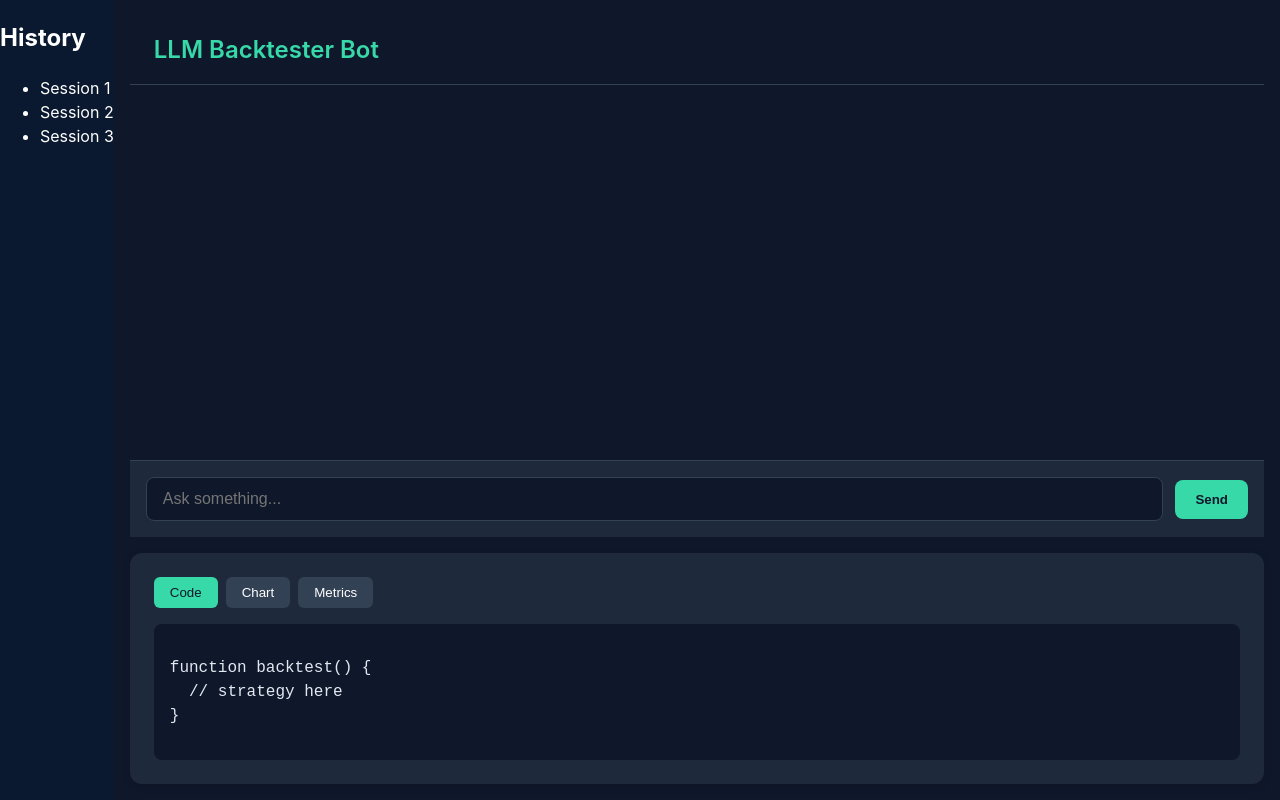
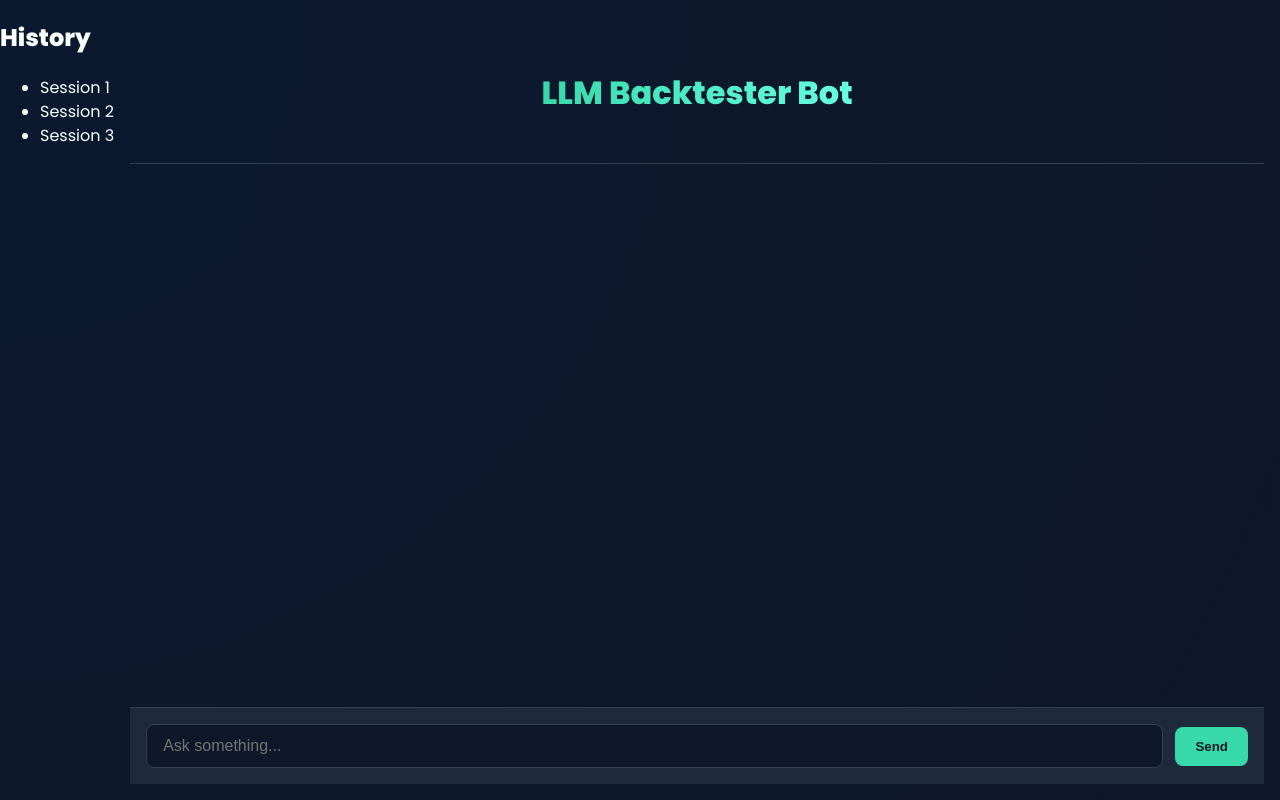
Before and after one commit to archakamk/FinTrack, a React (Vite) app: page / in a window 1280 px wide. Built offline with nearby package versions, Linux system fonts and the light colour scheme.

Commit message:
refactor: update component imports and enhance styling for better readability

```diff
--- a/src/App.tsx
+++ b/src/App.tsx
@@ -1,8 +1,8 @@
 import { useState } from 'react'
-import ChatInput from './components/ChatInput'
+import ChatInput from './components/chatinput'
 import MessageBubble from './components/MessageBubble'
 import History from './components/History'
-import Metrics from './components/Metrics'
+// import Metrics from './components/Metrics' // Temporarily hidden
 import Spinner from './components/Spinner'
 import './styles/App.css'
 
@@ -23,7 +23,9 @@ function App() {
     <div className="app-container">
       <History />
       <main className="main-panel">
-        <header className="top-bar">LLM Backtester Bot</header>
+        <header className="top-bar">
+          <h1 className="title">LLM Backtester Bot</h1>
+        </header>
         <div className="chat-area">
           {messages.map((msg, i) => (
             <MessageBubble key={i} role={msg.role} text={msg.text} />
@@ -31,7 +33,7 @@ function App() {
           {loading && <Spinner />}
         </div>
         <ChatInput onSend={handleSend} />
-        <Metrics />
+        {/* <Metrics /> */}
       </main>
     </div>
   )
--- a/src/styles/App.css
+++ b/src/styles/App.css
@@ -1,9 +1,10 @@
 .app-container {
   display: flex;
   height: 100vh;
-  background-color: #0a192f;
+  background: radial-gradient(circle at top left, #0a192f 0%, #0f172a 100%);
   color: #ffffff;
   overflow: hidden;
+  font-family: 'Poppins', 'Segoe UI', sans-serif;
 }
 
 .main-panel {
@@ -12,16 +13,24 @@
   flex-direction: column;
   padding: 1rem;
   overflow-y: auto;
-  background-color: #0f172a;
+  background-color: transparent;
 }
 
 .top-bar {
-  font-size: 1.5rem;
-  font-weight: 600;
-  padding: 1rem 1.5rem;
+  display: flex;
+  justify-content: center;
+  align-items: center;
+  padding: 2rem 1rem 1.5rem;
   border-bottom: 1px solid #334155;
-  background-color: #0f172a;
-  color: #38d9a9;
+}
+
+.title {
+  font-size: 2rem;
+  font-weight: 800;
+  background: linear-gradient(to right, #38d9a9, #66ffe3);
+  -webkit-background-clip: text;
+  -webkit-text-fill-color: transparent;
+  text-align: center;
 }
 
 .chat-area {
--- a/src/styles/index.css
+++ b/src/styles/index.css
@@ -1,3 +1,5 @@
+@import url('https://fonts.googleapis.com/css2?family=Poppins:wght@400;600;800&display=swap');
+
 :root {
   --color-bg: #0a192f;
   --color-panel: #1f2937;
@@ -5,7 +7,7 @@
   --color-text: #ffffff;
   --color-muted: #9ca3af;
   --color-error: #ef4444;
-  font-family: 'Inter', 'Segoe UI', sans-serif;
+  font-family: 'Poppins', 'Segoe UI', sans-serif;
 }
 
 body {
@@ -15,6 +17,7 @@ body {
   color: var(--color-text);
   font-size: 16px;
   line-height: 1.5;
+  font-family: 'Poppins', 'Segoe UI', sans-serif;
 }
 
 a {
```
